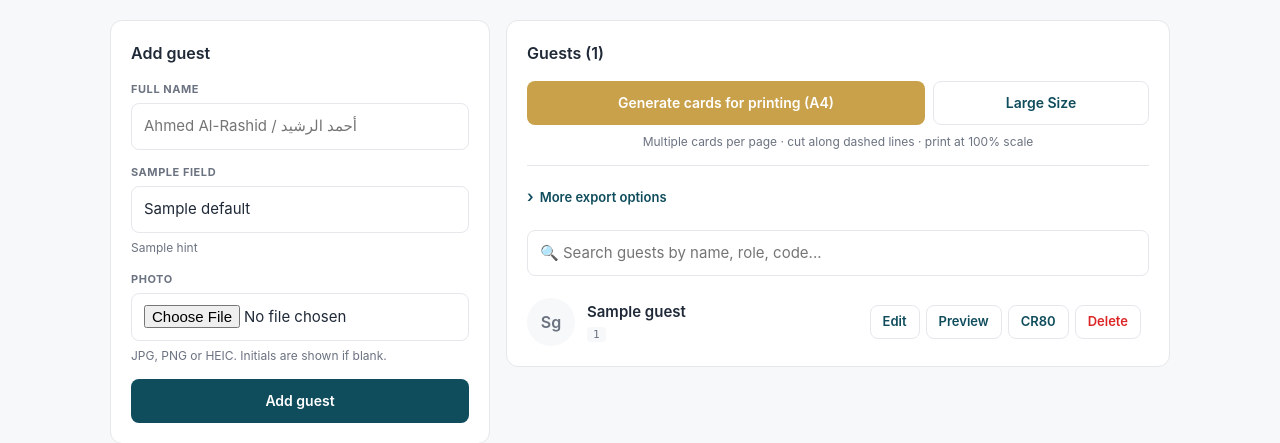
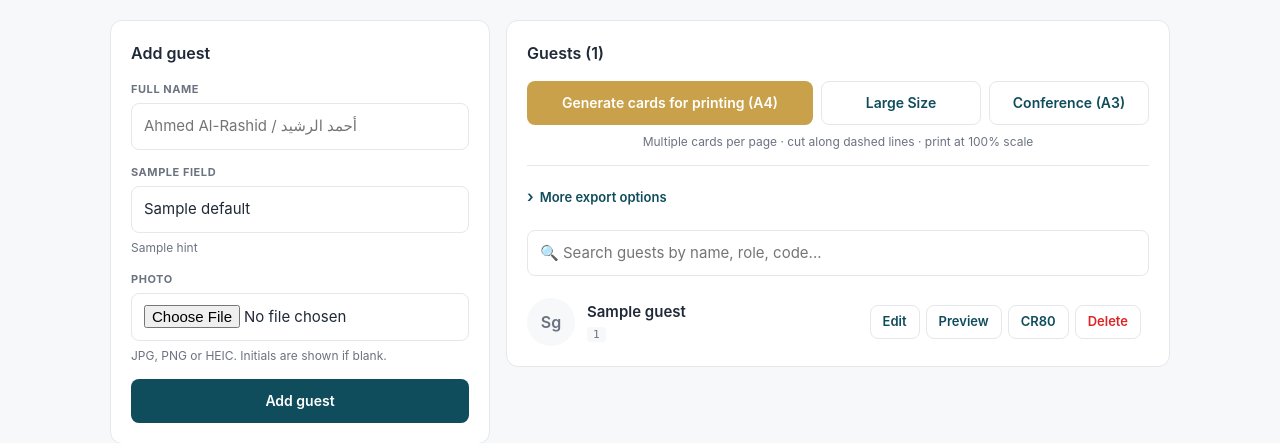
Before and after one commit to Abdelrhman-Rayis/event-cards-system, a Flask app: template event_cards/templates/index.html in a window 1280 px wide. Shown: the part 75-518 px from the top of the page. Run offline with Flask 3, Linux system fonts and the light colour scheme; the template is opened without the code that fills it: most values are stand-ins (such as "Sample title", 1, 10 or a date in 2020).

Commit message:
Add Conference (A3) print mode: 4 cards per A3 page

```diff
--- a/event_cards/routes/cards.py
+++ b/event_cards/routes/cards.py
@@ -60,15 +60,15 @@ def generate_print_sheets():
     if not guests:
         return redirect(url_for("guests.index"))
     paper = request.args.get("paper", "a4").strip().lower()
-    if paper not in ("a4", "letter"):
+    if paper not in ("a4", "letter", "a3"):
         paper = "a4"
     fmt = normalize_card_format(request.args.get("format"))
     size = request.args.get("size", "standard").strip().lower()
 
     buf = build_print_sheets_pdf(guests, paper=paper, card_format=fmt, size=size)
-    suffix = "a4" if paper == "a4" else "letter"
+    suffix = paper
     cr = "-cr80" if fmt == "conference" else ""
-    sz = "-large" if size == "large" else ""
+    sz = "-large" if size == "large" else ("-xlarge" if size == "xlarge" else "")
     return send_file(
         buf,
         mimetype="application/pdf",
--- a/event_cards/templates/index.html
+++ b/event_cards/templates/index.html
@@ -282,6 +282,11 @@
                title="Larger print size (fewer per page)">
               Large Size
             </a>
+            <a href="{{ url_for('cards.generate_print_sheets', paper='a3', format='event', size='xlarge') }}"
+               class="btn btn--ghost" style="flex: 1;"
+               title="Conference badge size — 4 cards per A3 page">
+              Conference (A3)
+            </a>
           </div>
           <p class="hero-cta__sub">Multiple cards per page · cut along dashed lines · print at 100% scale</p>
 
@@ -302,6 +307,12 @@
                   <a href="{{ url_for('cards.generate_print_sheets', paper='letter', format='event') }}" class="btn btn--ghost btn--sm">Event</a>
                   <a href="{{ url_for('cards.generate_print_sheets', paper='letter', format='event', size='large') }}" class="btn btn--ghost btn--sm">Event (Large)</a>
                   <a href="{{ url_for('cards.generate_print_sheets', paper='letter', format='conference') }}" class="btn btn--ghost btn--sm">CR80</a>
+                </div>
+              </div>
+              <div class="export-group">
+                <div class="export-group__label">Sheets — A3</div>
+                <div class="export-group__row">
+                  <a href="{{ url_for('cards.generate_print_sheets', paper='a3', format='event', size='xlarge') }}" class="btn btn--ghost btn--sm" title="4 per page — conference badge size">Conference (4 per page)</a>
                 </div>
               </div>
               <div class="export-group">
```
Also changed, not shown: event_cards/rendering/pdf.py (+10 -0 lines).
